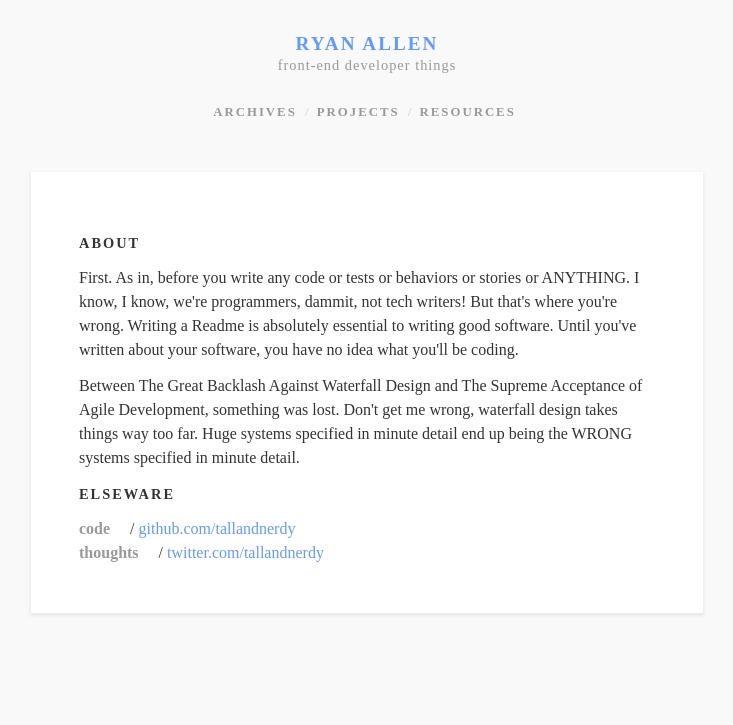
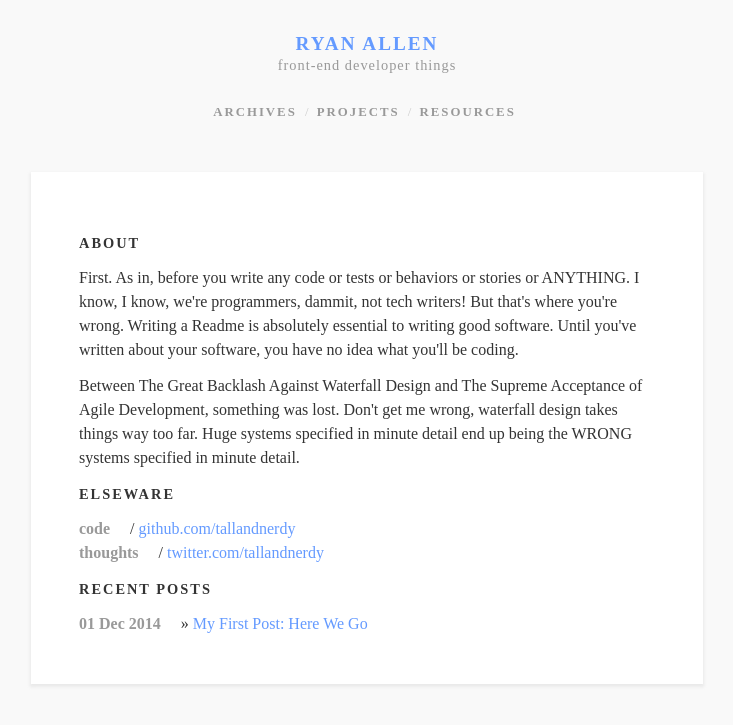
Before and after one commit to rynallen/tallandnerdy.github.io, a Jekyll site: the page built from index.html, in a window 1280 px wide. Shown: the top 725 px of the page, without its empty margins (273-1006 px from the left). Built offline with Jekyll 4.4.1, drawn with Linux system fonts in a browser that asks for light colours; nearby versions of some CDN libraries; Markdown is read by kramdown in place of the engine named in the settings.

Commit message:
Adds posts.html include in index.html page

```diff
--- a/css/main.css
+++ b/css/main.css
@@ -714,7 +714,7 @@ nav.breadcrumb .active {
   max-width: 42em;
   margin: 4em auto; }
   .post h1 {
-    font-size: 0.9em;
+    font-size: 1.2em;
     font-weight: 900;
     text-align: center;
     text-transform: uppercase;
--- a/index.html
+++ b/index.html
@@ -17,9 +17,11 @@ title: Ryan Allen
             <li><span>code</span> / <a href="#">github.com/tallandnerdy</a></li>
             <li><span>thoughts</span> / <a href="#">twitter.com/tallandnerdy</a></li>
           </ul>
+
+          <h1>Recent Posts</h1>
+          {% include posts.html %}
+
         </section>
-        <section class="posts">
-</section>
     <script src="//cdnjs.cloudflare.com/ajax/libs/jquery/2.1.0/jquery.min.js"></script>
   </body>
 </html>
```
